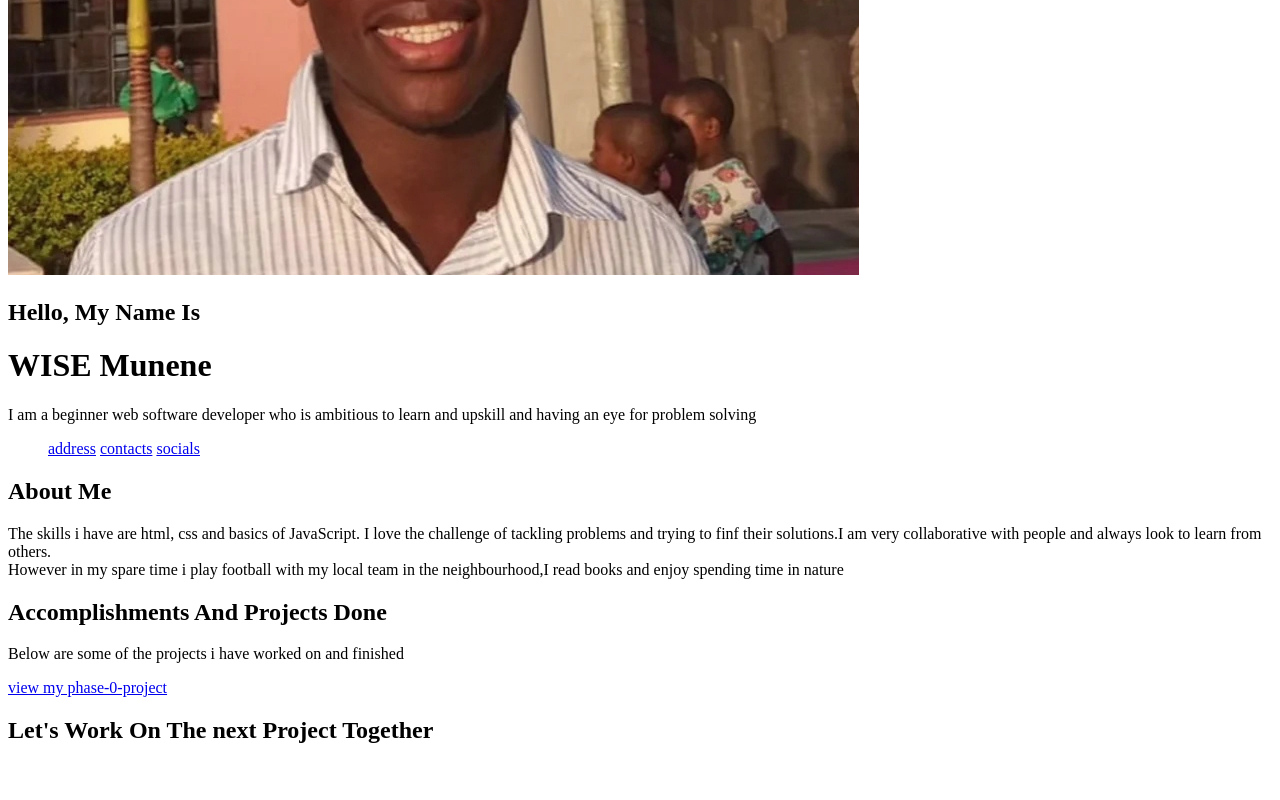
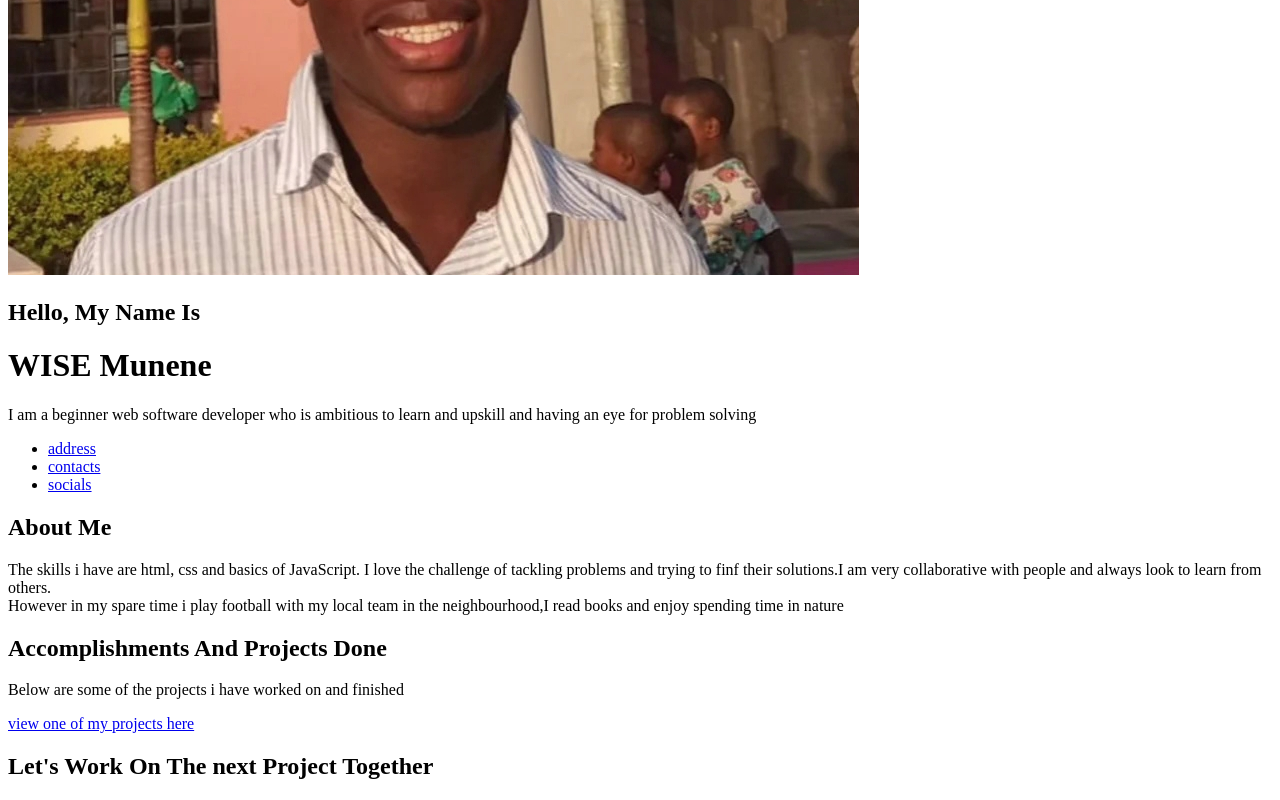
Before and after one commit to wise-munene/my_first_personal_website_project, a plain HTML site: page index.html in a window 1280 px wide. Shown: the part 689-1489 px from the top of the page. Before the commit the page ends 1453 px from the top, so only its background shows below. Drawn offline with Linux system fonts and the light colour scheme.

Commit message:
added various stuff like project riyadh after removing what was there before

```diff
--- a/index.html
+++ b/index.html
@@ -8,22 +8,25 @@
     <title>Wise Munene personal website</title>
 </head>
 <body>
+
     <!--header containing my names, who am i, my image, contacts-->
-    <header>
+    <header id="my header">
    <div class="wrapper">
-   <img src="IMG_20250828_152329.jpg"   alt="this is wise-munene">
+   <img src="wise.jpg"   alt="this is wise-munene">
     <h2>Hello, My Name Is</h2>
     <h1>WISE Munene</h1>
     <p>I am a beginner web software developer who is ambitious to learn and upskill and having an eye for problem solving</p>
    </div>
-    <div class="navbar">
-    <ul>
-        <a href="address">address</a>
-        <a href="contacts">contacts</a>
-        <a href="socials">socials</a>
+   <nav>
+    <ul class="navbar">
+        <li><a href="#address">address</a></li>
+        <li><a href="#contacts">contacts</a></li>
+        <li><a href="#socials">socials</a></li>
     </ul>
    </div>
+   </nav>
 </header>
+
 <!--main body that will contain about me(hobbies,skills and projects i have done)-->
 <div id="about">
 <h2>About Me</h2>
@@ -35,9 +38,11 @@
 <div class="projects">
     <h2>Accomplishments And Projects Done</h2>
     <P>Below are some of the projects i have worked on and finished</P>
-    <a href="riyadh.html">view my phase-0-project</a>
+    <a href="project riyadh.png">view one of my projects here</a>
 </div>
+<div id="conclusion h2">
 <h2>Let's Work On The next Project Together</h2>
+</div>
 <script src="script.js"></script>
 </body>
 </html>
```
Also changed, not shown: wise.jpg (renamed from IMG_20250828_152329.jpg), 1 other file.
